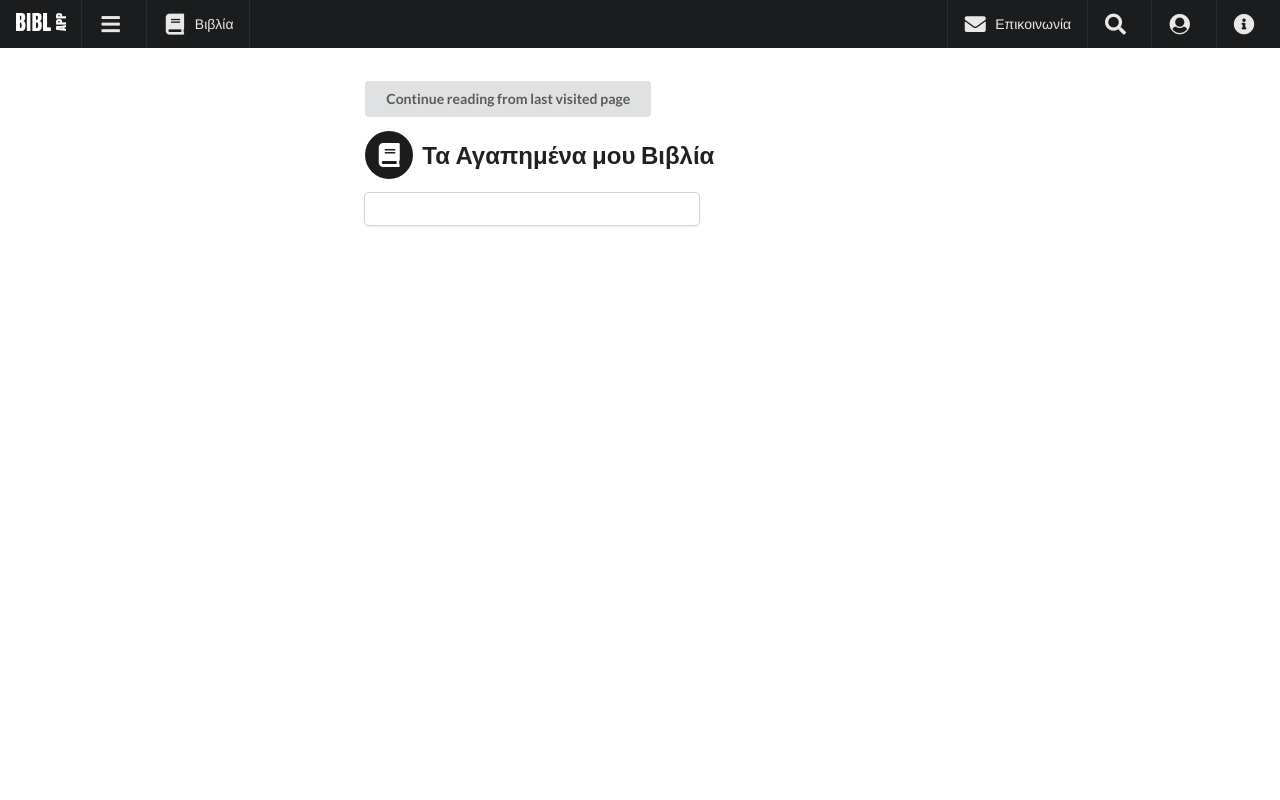
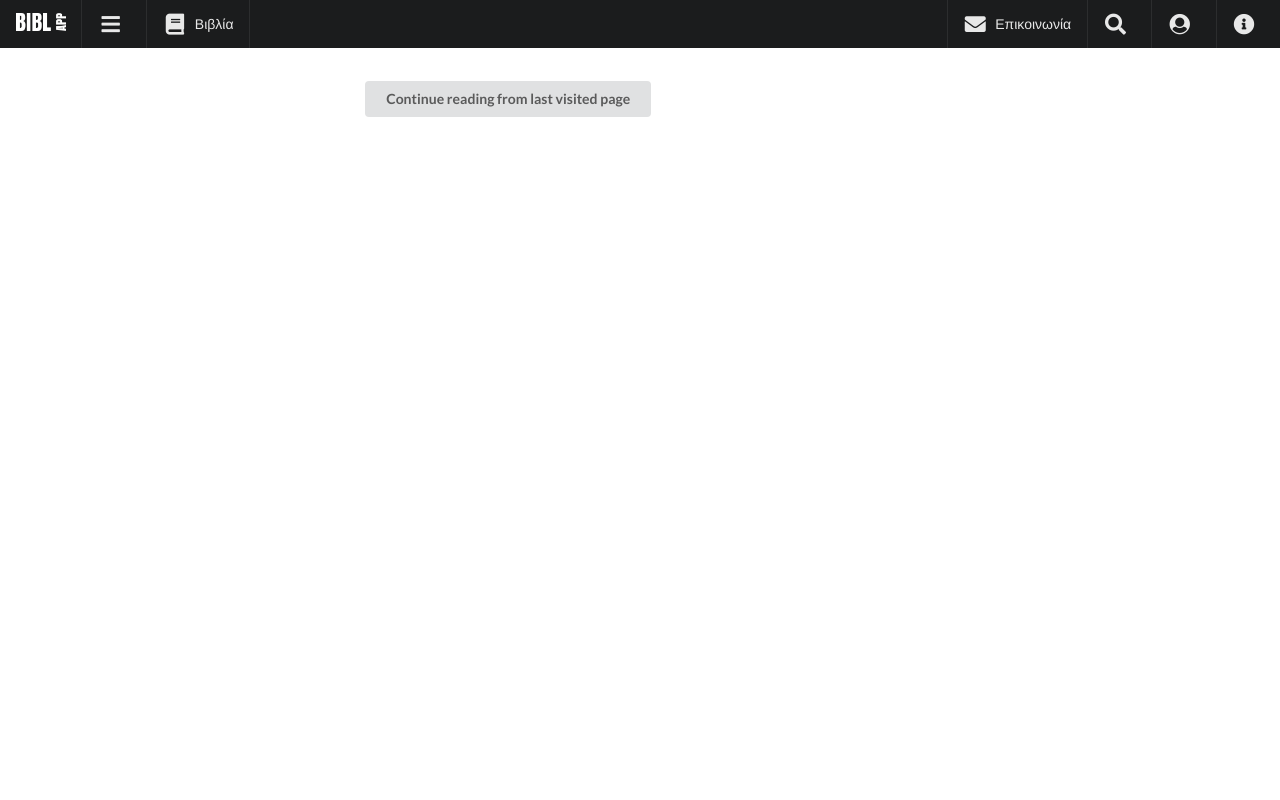
Before and after one commit to szoupi/bibl_app, a Django app: template bible/templates/bible/dashboard.html in a window 1280 px wide. Run offline with Django 3.2, Linux system fonts and the light colour scheme; the template is opened without the code that fills it: most values are stand-ins (such as "Sample title", 1, 10 or a date in 2020); some libraries are stand-ins or nearby versions.

Commit message:
fix bugs and make improvements

```diff
--- a/bible/templates/bible/base_sidebar_left.html
+++ b/bible/templates/bible/base_sidebar_left.html
@@ -13,10 +13,6 @@
             <a class="item" href="{% url 'bible:index' %}">
                 <i class="book icon"></i>
                 Βιβλία
-            </a>
-            <a class="item" href="{% url 'bible:email-send' %}">
-                <i class="envelope icon"></i>
-                Αναζήτηση
             </a>
             {% if user.is_authenticated %}
                 <a class="item" href="{% url 'bible:favorites' %}">
@@ -34,9 +30,13 @@
                 {% endif %}
             {% endif %}
 
+            <a class="item" href="{% url 'bible:email-send' %}">
+                <i class="envelope icon"></i>
+                Επικοινωνία
+            </a>
             <a class="item" href="{% url 'bible:search' %}">
                 <i class="search icon"></i>
-                Επικοινωνία
+                Αναζήτηση
             </a>
             {% if user.is_authenticated %}
             <a class="item" href="{% url 'bible:dashboard' %}">
--- a/bible/templates/bible/dashboard.html
+++ b/bible/templates/bible/dashboard.html
@@ -1,34 +1,23 @@
 {% extends "bible/base.html" %}
+{% load static i18n %}
+
 {% block title %} Dashboard {% endblock title %}
 
 {% block leftColumn %}
 {% endblock leftColumn %}
 
 {% block body %}
-<p>
-    <a class="ui button" href="{{ continue_reading_url }}">Continue reading from last visited page</a>
-</p>
 
 {# FAVORITES ======================================= #}
 {# see DisplayFavoritesView #}
 <div class="ui text container">
-    {# ========= BOOKS ========== #}
-    {% if favorite_books %}
-        <h2><i class="circular inverted  book icon"></i> Τα Αγαπημένα μου Βιβλία</h2>
-        <div class="ui two doubling link cards">
-            {%for book in favorite_books%}
-                <div class="card">
-                    <div class="content">
-                            {% if user.is_authenticated  %}
-                                <div class="ui bottom right attached label">
-                                    Βιβλίο
-                                </div>
-                                <a href="{% url 'bible:book-detail' book.id %}">{{book.title}}</a>
-                            {% endif %}
-                    </div>
-                </div>
-            {% endfor %}
-        </div>
+    {# ========= CONTINUE READING ========== #}
+    {% if continue_reading_url %}
+        <p>
+            <a class="ui button" href="{{ continue_reading_url }}">
+                {% trans 'Continue reading from last visited page' %}
+            </a>
+        </p>
     {% else %}
         <h2>Το dashboard είναι άδειο</h2>
     {% endif %}
```
Also changed, not shown: bible/templates/bible/base_nav.html (+6 -5 lines), bible/views.py (+6 -5 lines), bible/locale/el/LC_MESSAGES/django.po, 2 other files. Lines whose indentation alone changed are shown as unchanged.
